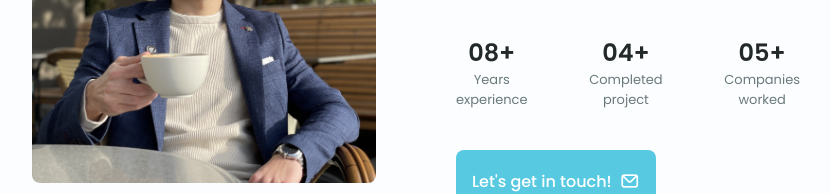
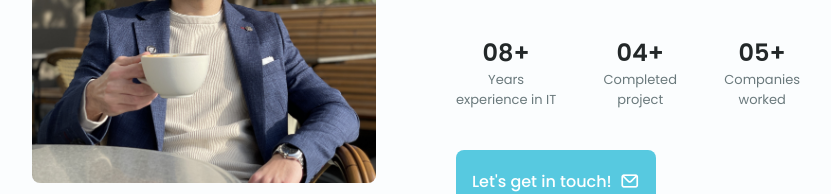
Before and after one commit to alexgrajdan/alexgrajdan.github.io, a plain HTML site: page index.html in a window 1280 px wide. Shown: the part 1066-1260 px from the top of the page, without its empty margins (224-1055 px from the left). Drawn offline with nearby package versions, Linux system fonts and the light colour scheme.

Commit message:
Update index.html

```diff
--- a/index.html
+++ b/index.html
@@ -137,7 +137,7 @@
                     <div class="about__info">
                         <div>
                             <span class="about__info-title">08+</span>
-                            <span class="about__info-name">Years <br> experience</span>
+                            <span class="about__info-name">Years <br> experience in IT</span>
                         </div>
 
                         <div>
```
